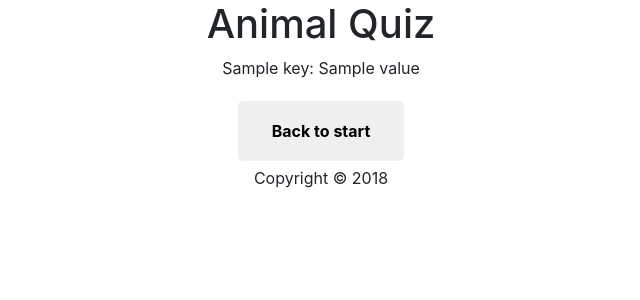
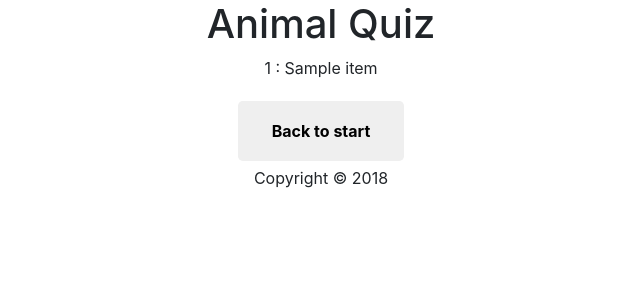
Before and after one commit to chookmook29/guessing_game, a Flask app: template templates/score.html in a window 1280 px wide. Shown: the top 300 px of the page, without its empty margins (319-959 px from the left). Run offline with Flask 2, Linux system fonts and the light colour scheme; the template is opened without the code that fills it: most values are stand-ins (such as "Sample title", 1, 10 or a date in 2020); some libraries are stand-ins or nearby versions.

Commit message:
Add working list of players(sorted in Jinja2 in reverse order)

```diff
--- a/templates/score.html
+++ b/templates/score.html
@@ -1,8 +1,8 @@
 {% extends "base.html" %}
 {% block title%}Score{% endblock %}
 {% block content %}
-	{% for key, value in highscore.items() %}
-		<p>{{key}}: {{value}}</p>
+	{% for item in highscore|dictsort(false, 'value', reverse = True) %}<!--Players list taken from highscore dictionary and sorted in reverse order so best player's result is generated last, so it's displayed on top of the page, it is not possible to sort dictionary in Python, only tuples but the're immutable and player list changes all the time-->
+		<p>{{ item[0] }} : {{item[1]}}</p>
 	{% endfor %}
 	<form action = "/" method = "get|post">
          <button class="my_button" type="submit">Back to start</button>
```
